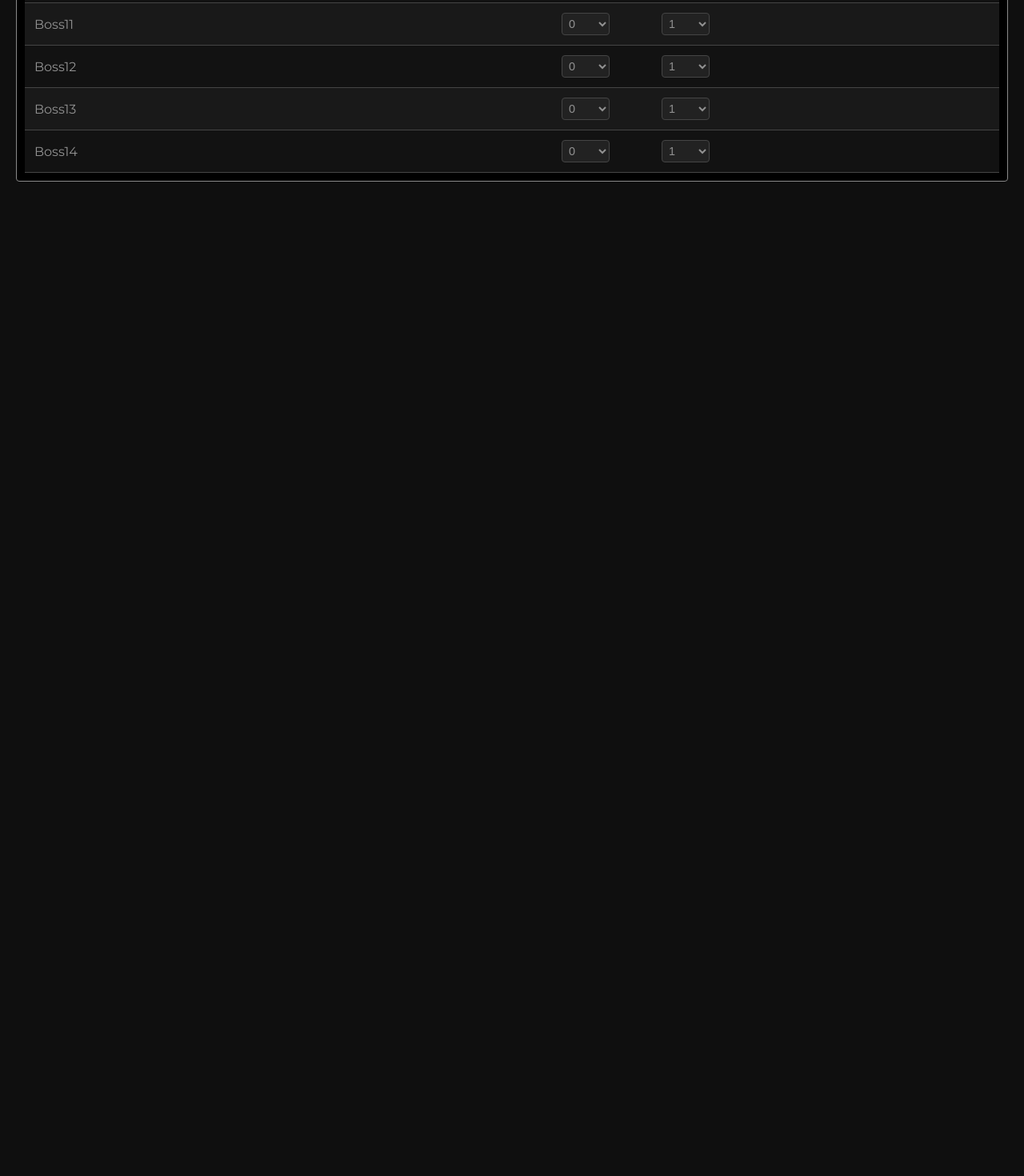
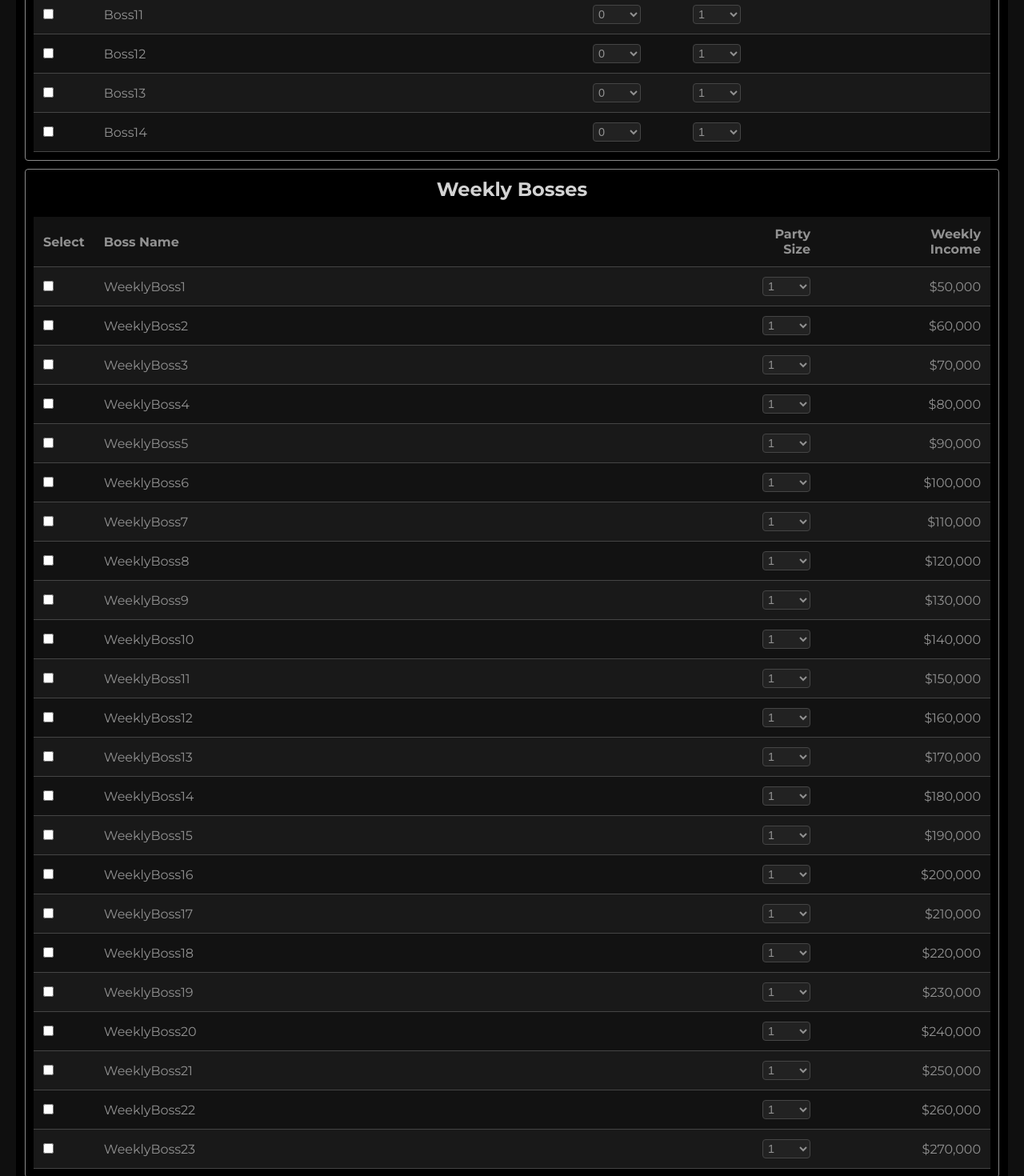
Before and after one commit to ttxlnguyen/Passion-Project-Pocket-Maple-React, a React (Create React App) app in the folder pocketmaplereact/: page /bosses in a window 1280 px wide. Shown: the part 740-2210 px from the top of the page at 80% size. Before the commit the page ends 987 px from the top, so only its background shows below. Built offline with nearby package versions, Linux system fonts and the light colour scheme.

Commit message:
Alignment for dropbox

```diff
--- a/pocketmaplereact/src/components/pages/bosslist/BossTables.css
+++ b/pocketmaplereact/src/components/pages/bosslist/BossTables.css
@@ -2,7 +2,7 @@
   margin: 20px;
   margin-top: 110px;
   padding: 10px;
-  border: 1px solid #898989;
+  border: 1px solid #000000;
   border-radius: 4px;
   background-color: #000000;
   overflow-x: auto;
@@ -20,6 +20,15 @@
   overflow-x: auto;
 }
 
+.daily-bosses-table,
+.weekly-bosses-table {
+  border: 1px solid #898989;
+  border-radius: 4px;
+  background-color: #000000;
+  padding: 10px;
+  margin-bottom: 10px;
+}
+
 table {
   width: 100%;
   border-collapse: collapse;
@@ -35,7 +44,15 @@ th, td {
 
 td select {
   display: block;
-  margin: 0 auto;
+  margin: 0;
+  padding: 2px;
+  width: 60px;
+  box-sizing: border-box;
+  background-color: #222222;
+  color: #919191;
+  border: 1px solid #454545;
+  border-radius: 4px;
+  float: right;
 }
 
 th {
@@ -59,9 +76,6 @@ select {
   color: #919191;
   border: 1px solid #454545;
   border-radius: 4px;
-  padding: 4px;
-  width: 60px;
-  box-sizing: border-box;
   font-size: 0.9rem;
 }
 
@@ -69,46 +83,28 @@ input[type="checkbox"] {
   margin: 0;
 }
 
-th:nth-child(2), td:nth-child(2) {
-  width: 125px;
-}
-
-th:nth-child(3), td:nth-child(3) {
-  width: 125px;
-}
-
-th:nth-child(4), td:nth-child(4) {
-  width: 175px;
-}
-
-th:nth-child(5), td:nth-child(5) {
-  width: 175px;
+th:nth-child(1), td:nth-child(1) {
+  width: 60px;
+  text-align: left;
 }
 
 th:nth-child(2), td:nth-child(2) {
+  text-align: left;
+}
+
+th:nth-child(3), td:nth-child(3), th:nth-child(4), td:nth-child(4) {
+  width: 125px;
   text-align: right;
 }
 
-th:nth-child(3), td:nth-child(3) {
+th:nth-child(5), td:nth-child(5), th:nth-child(6), td:nth-child(6) {
+  width: 150px;
   text-align: right;
 }
 
-th:nth-child(4), td:nth-child(4) {
-  text-align: right;
-}
-
-th:nth-child(5), td:nth-child(5) {
-  text-align: right;
-}
-
-td:nth-child(2) select {
+td:nth-child(1) input[type="checkbox"] {
   margin-left: auto;
-  margin-right: 0;
-}
-
-td:nth-child(3) select {
-  margin-left: auto;
-  margin-right: 0;
+  margin-right: auto;
 }
 
 .fade-in-column {
@@ -122,3 +118,7 @@ td:nth-child(3) select {
 .fade-out {
   opacity: 0;
 }
+
+.weekly-bosses-table .party-size-column {
+  padding-right: 100px;
+}
--- a/pocketmaplereact/src/components/pages/bosslist/BossTables.js
+++ b/pocketmaplereact/src/components/pages/bosslist/BossTables.js
@@ -27,7 +27,7 @@ export const handleClearCountChange = (index, value, setBossData, bossData) => {
   setBossData(updatedBossData);
 };
 
-// Function to handle dropdown change for Party Size
+// Function to handle dropdown change for Party Size (Daily Bosses)
 export const handlePartySizeChange = (index, value, setBossData, bossData) => {
   const partySize = parseInt(value, 10);
   const updatedBossData = [...bossData];
@@ -48,3 +48,17 @@ export const handlePartySizeChange = (index, value, setBossData, bossData) => {
 
   setBossData(updatedBossData);
 };
+
+// Function to handle dropdown change for Party Size (Weekly Bosses)
+export const handlePartySizeChangeWeekly = (index, value, setBossData, bossData) => {
+  const partySize = parseInt(value, 10);
+  const updatedData = [...bossData];
+
+  // Update party size
+  updatedData[index].partySize = partySize;
+
+  // Recalculate weekly income based on the new party size
+  updatedData[index].weeklyMeso = Math.round(updatedData[index].weeklyMeso / partySize);
+
+  setBossData(updatedData);
+};
--- a/pocketmaplereact/src/components/pages/bosslist/Bosses.jsx
+++ b/pocketmaplereact/src/components/pages/bosslist/Bosses.jsx
@@ -8,30 +8,76 @@ import {
 } from './BossTables.js';
 
 const Bosses = () => {
-  const [bossData, setBossData] = useState([
-    { name: 'Boss1', clearCount: 0, partySize: 1, dailyMeso: 1000, weeklyMeso: 0 },
-    { name: 'Boss2', clearCount: 0, partySize: 1, dailyMeso: 2000, weeklyMeso: 0 },
-    { name: 'Boss3', clearCount: 0, partySize: 1, dailyMeso: 3000, weeklyMeso: 0 },
-    { name: 'Boss4', clearCount: 0, partySize: 1, dailyMeso: 4000, weeklyMeso: 0 },
-    { name: 'Boss5', clearCount: 0, partySize: 1, dailyMeso: 5000, weeklyMeso: 0 },
-    { name: 'Boss6', clearCount: 0, partySize: 1, dailyMeso: 6000, weeklyMeso: 0 },
-    { name: 'Boss7', clearCount: 0, partySize: 1, dailyMeso: 7000, weeklyMeso: 0 },
-    { name: 'Boss8', clearCount: 0, partySize: 1, dailyMeso: 8000, weeklyMeso: 0 },
-    { name: 'Boss9', clearCount: 0, partySize: 1, dailyMeso: 9000, weeklyMeso: 0 },
-    { name: 'Boss10', clearCount: 0, partySize: 1, dailyMeso: 10000, weeklyMeso: 0 },
-    { name: 'Boss11', clearCount: 0, partySize: 1, dailyMeso: 11000, weeklyMeso: 0 },
-    { name: 'Boss12', clearCount: 0, partySize: 1, dailyMeso: 12000, weeklyMeso: 0 },
-    { name: 'Boss13', clearCount: 0, partySize: 1, dailyMeso: 13000, weeklyMeso: 0 },
-    { name: 'Boss14', clearCount: 0, partySize: 1, dailyMeso: 14000, weeklyMeso: 0 },
+  const [dailyBossData, setDailyBossData] = useState([
+    { name: 'Boss1', clearCount: 0, partySize: 1, dailyMeso: 1000, weeklyMeso: 0, isChecked: false },
+    { name: 'Boss2', clearCount: 0, partySize: 1, dailyMeso: 2000, weeklyMeso: 0, isChecked: false },
+    { name: 'Boss3', clearCount: 0, partySize: 1, dailyMeso: 3000, weeklyMeso: 0, isChecked: false },
+    { name: 'Boss4', clearCount: 0, partySize: 1, dailyMeso: 4000, weeklyMeso: 0, isChecked: false },
+    { name: 'Boss5', clearCount: 0, partySize: 1, dailyMeso: 5000, weeklyMeso: 0, isChecked: false },
+    { name: 'Boss6', clearCount: 0, partySize: 1, dailyMeso: 6000, weeklyMeso: 0, isChecked: false },
+    { name: 'Boss7', clearCount: 0, partySize: 1, dailyMeso: 7000, weeklyMeso: 0, isChecked: false },
+    { name: 'Boss8', clearCount: 0, partySize: 1, dailyMeso: 8000, weeklyMeso: 0, isChecked: false },
+    { name: 'Boss9', clearCount: 0, partySize: 1, dailyMeso: 9000, weeklyMeso: 0, isChecked: false },
+    { name: 'Boss10', clearCount: 0, partySize: 1, dailyMeso: 10000, weeklyMeso: 0, isChecked: false },
+    { name: 'Boss11', clearCount: 0, partySize: 1, dailyMeso: 11000, weeklyMeso: 0, isChecked: false },
+    { name: 'Boss12', clearCount: 0, partySize: 1, dailyMeso: 12000, weeklyMeso: 0, isChecked: false },
+    { name: 'Boss13', clearCount: 0, partySize: 1, dailyMeso: 13000, weeklyMeso: 0, isChecked: false },
+    { name: 'Boss14', clearCount: 0, partySize: 1, dailyMeso: 14000, weeklyMeso: 0, isChecked: false },
   ]);
+
+  const [weeklyBossData, setWeeklyBossData] = useState([
+    { name: 'WeeklyBoss1', partySize: 1, weeklyMeso: 50000, isChecked: false },
+    { name: 'WeeklyBoss2', partySize: 1, weeklyMeso: 60000, isChecked: false },
+    { name: 'WeeklyBoss3', partySize: 1, weeklyMeso: 70000, isChecked: false },
+    { name: 'WeeklyBoss4', partySize: 1, weeklyMeso: 80000, isChecked: false },
+    { name: 'WeeklyBoss5', partySize: 1, weeklyMeso: 90000, isChecked: false },
+    { name: 'WeeklyBoss6', partySize: 1, weeklyMeso: 100000, isChecked: false },
+    { name: 'WeeklyBoss7', partySize: 1, weeklyMeso: 110000, isChecked: false },
+    { name: 'WeeklyBoss8', partySize: 1, weeklyMeso: 120000, isChecked: false },
+    { name: 'WeeklyBoss9', partySize: 1, weeklyMeso: 130000, isChecked: false },
+    { name: 'WeeklyBoss10', partySize: 1, weeklyMeso: 140000, isChecked: false },
+    { name: 'WeeklyBoss11', partySize: 1, weeklyMeso: 150000, isChecked: false },
+    { name: 'WeeklyBoss12', partySize: 1, weeklyMeso: 160000, isChecked: false },
+    { name: 'WeeklyBoss13', partySize: 1, weeklyMeso: 170000, isChecked: false },
+    { name: 'WeeklyBoss14', partySize: 1, weeklyMeso: 180000, isChecked: false },
+    { name: 'WeeklyBoss15', partySize: 1, weeklyMeso: 190000, isChecked: false },
+    { name: 'WeeklyBoss16', partySize: 1, weeklyMeso: 200000, isChecked: false },
+    { name: 'WeeklyBoss17', partySize: 1, weeklyMeso: 210000, isChecked: false },
+    { name: 'WeeklyBoss18', partySize: 1, weeklyMeso: 220000, isChecked: false },
+    { name: 'WeeklyBoss19', partySize: 1, weeklyMeso: 230000, isChecked: false },
+    { name: 'WeeklyBoss20', partySize: 1, weeklyMeso: 240000, isChecked: false },
+    { name: 'WeeklyBoss21', partySize: 1, weeklyMeso: 250000, isChecked: false },
+    { name: 'WeeklyBoss22', partySize: 1, weeklyMeso: 260000, isChecked: false },
+    { name: 'WeeklyBoss23', partySize: 1, weeklyMeso: 270000, isChecked: false },
+  ]);
+
+  const handlePartySizeChangeWeekly = (index, newSize) => {
+    const updatedData = [...weeklyBossData];
+    updatedData[index].partySize = parseInt(newSize, 10);
+    setWeeklyBossData(updatedData);
+  };
+
+  const handleCheckboxChange = (index, isChecked, setBossData, bossData) => {
+    const updatedData = [...bossData];
+    updatedData[index].isChecked = isChecked;
+    setBossData(updatedData);
+  };
+
+  const partySizeOptions = () => (
+    Array.from({ length: 6 }, (_, i) => i + 1).map(size => (
+      <option key={size} value={size}>{size}</option>
+    ))
+  );
 
   return (
     <div className="boss-list">
+      <div className="daily-bosses-table">
         <h2>Daily Bosses</h2>
         <div className="table-wrapper">
           <table>
             <thead>
               <tr>
+                <th>Select</th>
                 <th>Boss Name</th>
                 <th>Cleared</th>
                 <th>Party Size</th>
@@ -40,13 +86,20 @@ const Bosses = () => {
               </tr>
             </thead>
             <tbody>
-            {bossData.map((boss, index) => (
+              {dailyBossData.map((boss, index) => (
                 <tr key={index}>
+                  <td>
+                    <input
+                      type="checkbox"
+                      checked={boss.isChecked}
+                      onChange={(e) => handleCheckboxChange(index, e.target.checked, setDailyBossData, dailyBossData)}
+                    />
+                  </td>
                   <td>{boss.name}</td>
                   <td>
                     <select
                       value={boss.clearCount}
-                    onChange={(e) => handleClearCountChange(index, e.target.value, setBossData, bossData)}
+                      onChange={(e) => handleClearCountChange(index, e.target.value, setDailyBossData, dailyBossData)}
                     >
                       {createClearCountOptions()}
                     </select>
@@ -54,7 +107,7 @@ const Bosses = () => {
                   <td>
                     <select
                       value={boss.partySize}
-                    onChange={(e) => handlePartySizeChange(index, e.target.value, setBossData, bossData)}
+                      onChange={(e) => handlePartySizeChange(index, e.target.value, setDailyBossData, dailyBossData)}
                     >
                       {createPartySizeOptions()}
                     </select>
@@ -71,6 +124,46 @@ const Bosses = () => {
           </table>
         </div>
       </div>
+
+      <div className="weekly-bosses-table">
+        <h2>Weekly Bosses</h2>
+        <div className="table-wrapper">
+          <table>
+            <thead>
+              <tr>
+                <th>Select</th>
+                <th>Boss Name</th>
+                <th className="party-size-column">Party Size</th>
+                <th className="weekly-income">Weekly Income</th>
+              </tr>
+            </thead>
+            <tbody>
+              {weeklyBossData.map((boss, index) => (
+                <tr key={index}>
+                  <td>
+                    <input
+                      type="checkbox"
+                      checked={boss.isChecked}
+                      onChange={(e) => handleCheckboxChange(index, e.target.checked, setWeeklyBossData, weeklyBossData)}
+                    />
+                  </td>
+                  <td>{boss.name}</td>
+                  <td className="party-size-column">
+                    <select
+                      value={boss.partySize}
+                      onChange={(e) => handlePartySizeChangeWeekly(index, e.target.value)}
+                    >
+                      {partySizeOptions()}
+                    </select>
+                  </td>
+                  <td className="weekly-income">${parseFloat(boss.weeklyMeso).toLocaleString()}</td>
+                </tr>
+              ))}
+            </tbody>
+          </table>
+        </div>
+      </div>
+    </div>
   );
 };
 
```
Lines whose indentation alone changed are shown as unchanged.
